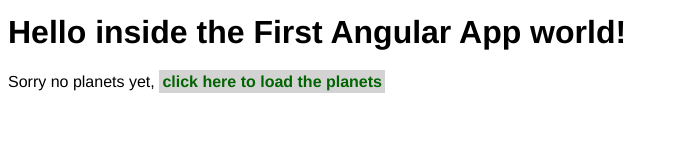
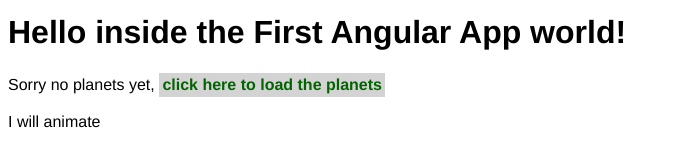
Before and after one commit to Serhansolo/my-first-angular-app, an Angular app: page / in a window 1280 px wide. Shown: the part 319-486 px from the top of the page, without its empty margins (0-678 px from the left). Built offline with nearby package versions, Linux system fonts and the light colour scheme.

Commit message:
Added some animation thigns

```diff
--- a/package.json
+++ b/package.json
@@ -12,7 +12,7 @@
   },
   "private": true,
   "dependencies": {
-    "@angular/animations": "^4.2.4",
+    "@angular/animations": "^4.4.0-RC.0",
     "@angular/common": "^4.2.4",
     "@angular/compiler": "^4.2.4",
     "@angular/core": "^4.2.4",
--- a/src/app/app.component.css
+++ b/src/app/app.component.css
@@ -12,5 +12,6 @@
 
 .background {
   background: lightgray;
-  padding: .2rem
+  padding: .2rem;
+  display: inline-block;
 }
--- a/src/app/app.component.html
+++ b/src/app/app.component.html
@@ -1,6 +1,7 @@
 <img [src]="logo">
 <h1>Hello inside the {{title}} world!</h1>
 <ul *ngIf="planets.length != 0; then yesPlanets else noPlanets"></ul>
+<p class='animate' [@animateSize]="state" (mouseover)="enlarge()" (mouseleave)="ensmall()" >I will animate</p>
 <ng-template #yesPlanets>
   List of planets:
   <li *ngFor="let planet of planets">{{planet.name}} is a {{planet.size}} planet and it has {{planet.color}}
--- a/src/app/app.component.ts
+++ b/src/app/app.component.ts
@@ -1,10 +1,22 @@
 import {Component} from "@angular/core";
 import {DataService} from "./data.service";
+import {trigger, state, style, transition, animate, keyframes} from '@angular/animations';
 
 @Component({
   selector: 'app-root',
   templateUrl: './app.component.html',
-  styleUrls: ['./app.component.css']
+  styleUrls: ['./app.component.css'],
+  animations: [
+    trigger('animateSize', [
+      state('small', style({
+        transform: 'scale(1)'
+      })),
+      state('large', style({
+        transform: 'scale(1.05)'
+      })),
+      transition('small <=> large', animate('300ms ease-in-out'))
+    ])
+  ]
 })
 export class AppComponent {
   logo = 'https://angular.io/assets/images/logos/angular/shield-large.svg';
@@ -14,6 +26,7 @@
     background: true
   };
   planets = [];
+  state:String = 'small';
 
   constructor(private dataService: DataService) {
   }
@@ -22,5 +35,12 @@
     this.planets = this.dataService.planets;
   }
 
+  ensmall(){
+    this.state = 'small';
+  }
+  enlarge(){
+    this.state = 'large';
+  }
+
 
 }
```
Also changed, not shown: src/app/app.module.ts (+7 -1 lines).
